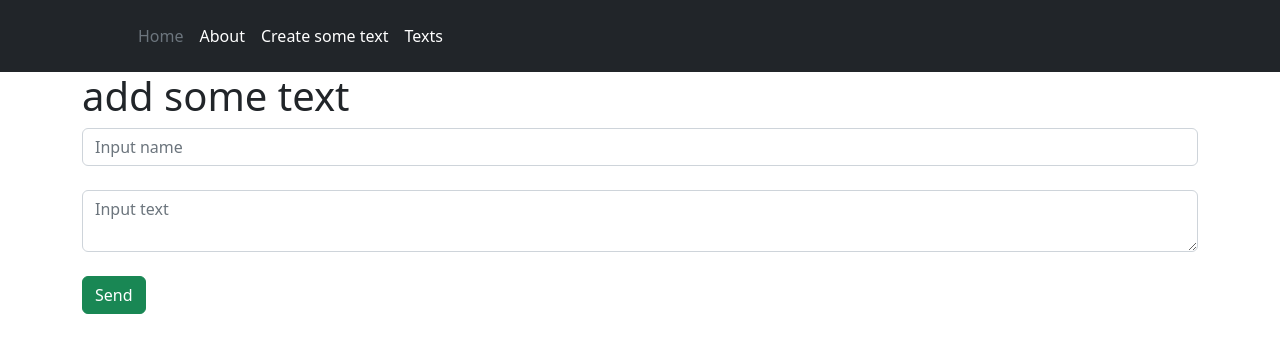
After one commit to Rabot9ga/flsk, a Flask app: page /create-text in a window 1280 px wide. The commit adds this page. Shown: the top 353 px of the page. Run offline with Flask 2, Linux system fonts and the light colour scheme.

Commit message:
'added_db_text'

```diff
--- a/main.py
+++ b/main.py
@@ -1,29 +1,79 @@
-from flask import Flask, render_template, url_for
+from flask import Flask, render_template, url_for, request, redirect
 import os
+from flask_sqlalchemy import SQLAlchemy
+from datetime import datetime
 
 app=Flask(__name__)
+app.config['SQLALCHEMY_DATABASE_URI']='sqlite:///blog.db'
+app.config['SQLALCHEMY_TRACK_MODIFICATIONS']=False
+db=SQLAlchemy(app)
+
+
+class Pages(db.Model):
+    id = db.Column(db.Integer, primary_key=True)
+    name = db.Column(db.String(50), nullable=False)
+    text = db.Column(db.Text, nullable=False)
+    date = db.Column(db.DateTime, default=datetime.utcnow)
+
+
+    def __repr__(self):
+        return '<Pages %r>' % self.id
+
 
 @app.route('/hello/<user>')
 def home(user):
     return 'hello: ' + user
 
+
+@app.route('/create-text', methods=['POST', 'GET'])
+def create_text():
+    if request.method=='POST':
+        title=request.form['name']
+        text=request.form['text']
+        page=Pages(name=title, text=text)
+        try:
+            db.session.add(page)
+            db.session.commit()
+            return redirect('/posts')
+        except:
+            return 'Its some trouble'
+    else:
+        return render_template('create.html')
+
+
+@app.route('/posts')
+def posts():
+    texts = Pages.query.order_by(Pages.date.desc()).all()
+    return render_template('posts.html', pages=texts)
+
+
+@app.route('/posts/<int:id>')
+def posts_id(id):
+    text = Pages.query.get(id)
+    return render_template('posts_text.html', page=text)
+
+
 @app.route('/about')
 def about():
     return render_template('about.html')
+
 
 @app.route('/')
 @app.route('/home')
 def main():
     return render_template('index.html')
 
+
 @app.route('/add/<int:x>/<int:y>')
 def adding(x, y):
     return str(x+y)
+
 
 @app.route('/long/<x>/<y>/<z>')
 def longest(x, y, z):
     a=sorted([x, y, z], key=len)
     return a[-1]
+
 
 @app.route('/path/<file>')
 def path(file):
@@ -31,5 +81,6 @@ def path(file):
         return 'yes'
     return 'no'
 
+
 if __name__=='__main__':
     app.run(debug=True)
--- a/templates/base.html
+++ b/templates/base.html
@@ -19,6 +19,8 @@
         <ul class="nav col-12 col-lg-auto me-lg-auto mb-2 justify-content-center mb-md-0">
           <li><a href="/" class="nav-link px-2 text-secondary">Home</a></li>
           <li><a href="/about" class="nav-link px-2 text-white">About</a></li>
+          <li><a href="/create-text" class="nav-link px-2 text-white">Create some text</a></li>
+          <li><a href="/posts" class="nav-link px-2 text-white">Texts</a></li>
         </ul>
 
 
--- /dev/null
+++ b/templates/create.html
@@ -0,0 +1,16 @@
+{% extends 'base.html' %}
+
+{% block title%}
+Input some text
+{% endblock %}
+
+{% block body%}
+<div class="container">
+    <h1>add some text</h1>
+    <form method="post">
+      <input type="text" name="name" class="form-control" placeholder="Input name"><br>
+      <textarea name="text" id="text" class="form-control" placeholder="Input text"></textarea><br>
+      <input type="submit" class="btn btn-success" value="Send"><br>
+    </form>
+</div>
+{% endblock %}
```
Also changed, not shown: templates/posts.html (added, +19 -0 lines), templates/posts_text.html (added, +15 -0 lines), blog.db (added).
